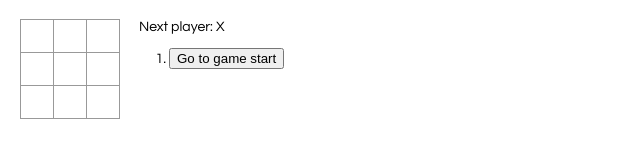
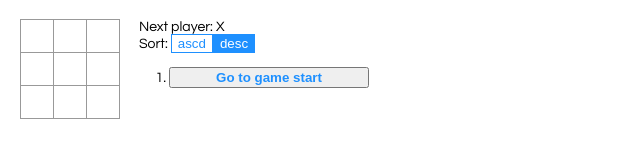
Before and after one commit to neimadVN/tictactoe, a React app: page / in a window 1280 px wide. Shown: the whole page, without its empty margins (0-640 px from the left). Built offline with nearby package versions, Linux system fonts and the light colour scheme.

Commit message:
complete the game

```diff
--- /dev/null
+++ b/src/components/UISegment/UISegment.css
@@ -0,0 +1,18 @@
+.segment-btn {
+    border: 1px solid dodgerblue;
+    margin: 0;
+}
+
+.segment-btn.segment-selected {
+    color: white;
+    background-color: dodgerblue;
+}
+
+.segment-btn.segment-selecteable {
+    color: dodgerblue;
+    background-color: white;
+}
+
+.ui-segment {
+    display: inline-block;
+}
--- /dev/null
+++ b/src/components/UISegment/UISegment.js
@@ -0,0 +1,37 @@
+import React from 'react';
+import './UISegment.css';
+
+function Segment(props) {
+    const list = props.segmentList;
+    const selected = props.selectedSegment;
+
+    const rendingSegmentBar = [];
+
+    for (let i in list) {
+        let currSegment = '';
+
+        if (list[i] === selected) {
+            currSegment =
+                <button key={list[i]} className="segment-btn segment-selected">
+                    {list[i]}
+                </button>
+            ;
+        } else {
+            currSegment =
+                <button key={list[i]} className="segment-btn segment-selecteable" onClick={() => props.onClick(list[i])}>
+                    {list[i]}
+                </button>
+            ;
+        }
+
+        rendingSegmentBar.push(currSegment);
+    }
+
+    return (
+        <div className="ui-segment">
+            {rendingSegmentBar}
+        </div>
+    );
+}
+
+export default Segment;
--- a/src/components/board.js
+++ b/src/components/board.js
@@ -1,5 +1,4 @@
 import React from 'react';
-import ReactDOM from 'react-dom';
 import '../index.css';
 
 import Square from './square.js';
@@ -13,33 +12,48 @@ class Board extends React.Component {
     };
   }
 
+  arrangeBoard() {
+    const rendingBoard = [];
 
-    renderSquare(i) {
+    const winLine = this.props.winLine;
+    let SquareInd = 0;
+
+    for (let r = 0; r < 3; r++) {
+      const squaresRow = [];
+
+      for (let c = 0; c < 3; c++) {
+        const isOnWinLine = winLine.includes(SquareInd);
+        const CurrSquare = this.renderSquare(SquareInd, isOnWinLine);
+
+        squaresRow.push(CurrSquare);
+        SquareInd++;
+      }
+
+      rendingBoard.push(
+        <div key={r.toString()} className="board-row">
+          {squaresRow}
+        </div>
+      );
+    }
+
+    return rendingBoard;
+  }
+
+  renderSquare(i, isOnWinLine) {
     return <Square
+      key={i}
+      isOnWinLine={isOnWinLine}
       value={this.props.squares[i]}
       onClick={() => this.props.onClick(i)}
     />;
   }
 
   render() {
+    const rendingBoard = this.arrangeBoard();
+
     return (
       <div>
-
-          <div className="board-row">
-            {this.renderSquare(0)}
-            {this.renderSquare(1)}
-            {this.renderSquare(2)}
-          </div>
-          <div className="board-row">
-            {this.renderSquare(3)}
-            {this.renderSquare(4)}
-            {this.renderSquare(5)}
-          </div>
-          <div className="board-row">
-            {this.renderSquare(6)}
-            {this.renderSquare(7)}
-            {this.renderSquare(8)}
-          </div>
+        {rendingBoard}
       </div>
     );
   }
--- a/src/components/game.js
+++ b/src/components/game.js
@@ -1,8 +1,8 @@
 import React from 'react';
-import ReactDOM from 'react-dom';
 import '../index.css';
 
 import Board from './board.js';
+import Segment from './UISegment/UISegment.js';
 
 const COLUMNS = 3;
 const ROWS = 3;
@@ -15,7 +15,9 @@ class Game extends React.Component {
         squares: Array(9).fill(null),
       }],
       xIsNext: true,
-      stepNumber: 0
+      stepNumber: 0,
+      segmentList: ['ascd', 'desc'],
+      selectedSegment: 'desc'
     };
   }
 
@@ -32,7 +34,7 @@ class Game extends React.Component {
       history: history.concat([{
         squares: squares,
         hitSquare: i,
-        hitMark  : squares[i]
+        hitMark: squares[i]
       }]),
       stepNumber: history.length,
       xIsNext: !this.state.xIsNext
@@ -49,24 +51,32 @@ class Game extends React.Component {
   render() {
     const history = this.state.history;
     const current = history[this.state.stepNumber];
-      const winner = calculateWinner(current.squares);
+    const winObject = calculateWinner(current.squares);
+
+    const winner = winObject ? winObject.winner : null;
+    const winLine = winObject ? winObject.winLine : [];
 
     const moves = history.map((step, move) => {
-        const moveRow =  Math.floor(step.hitSquare/COLUMNS);
-        const moveCol =  step.hitSquare % ROWS;
+      const moveRow = Math.floor(step.hitSquare / COLUMNS);
+      const moveCol = step.hitSquare % ROWS;
 
       const desc = move ?
-          step.hitMark + ' - (' + moveRow + ',' + moveCol + ')' :
+        step.hitMark + ' - (' + moveCol + ',' + moveRow + ')' :
         'Go to game start';
-        console.log(step);
+
+      let moveButton = '';
+      if (move === this.state.stepNumber) {
+        moveButton = (<button className="move-btn current-move" onClick={() => { this.jumpTo(move); }}>
+          {desc}
+        </button>);
+      } else {
+        moveButton = (<button className="move-btn" onClick={() => { this.jumpTo(move); }}>
+          {desc}
+        </button>);
+      }
       return (
         <li key={move}>
-
-  <button onClick={() =>
-    {
-      this.jumpTo(move);
-    }}>{desc}</button>
-
+          {moveButton}
         </li>
       );
     });
@@ -74,22 +84,40 @@ class Game extends React.Component {
     let status;
     if (winner) {
       status = 'Winner: ' + winner;
+    } else if (this.state.stepNumber === 9) {
+      status = 'Game DRAW!!!';
     } else {
       status = 'Next player: ' + (this.state.xIsNext ? 'X' : 'O');
     }
+
+    const movesList = this.state.selectedSegment !== 'desc' ?
+                      <ol>{moves}</ol> :
+                      <ol className="list-reverse">{moves}</ol>;
 
     return (
       <div className="game">
         <div className="game-board">
           <Board
+            winLine={winLine}
             squares={current.squares}
             onClick={(i) => this.handleClick(i)}
           />
         </div>
         <div className="game-info">
           <div>{status}</div>
-
-  <ol>{moves}</ol>
+          <div>
+            <span>Sort: </span>
+            <Segment
+              segmentList={this.state.segmentList}
+              selectedSegment={this.state.selectedSegment}
+              onClick={(newSelectedSegment) => {
+                this.setState({
+                  selectedSegment : newSelectedSegment
+                });
+              }}
+            />
+          </div>
+          {movesList}
         </div>
       </div>
     );
@@ -111,7 +139,11 @@ function calculateWinner(squares) {
   for (let i = 0; i < lines.length; i++) {
     const [a, b, c] = lines[i];
     if (squares[a] && squares[a] === squares[b] && squares[a] === squares[c]) {
-      return squares[a];
+      const winObject = {
+        'winLine': lines[i],
+        'winner': squares[a]
+      };
+      return winObject;
     }
   }
   return null;
--- a/src/components/square.js
+++ b/src/components/square.js
@@ -1,13 +1,22 @@
 import React from 'react';
-import ReactDOM from 'react-dom';
 import '../index.css';
 
 function Square(props) {
-  return (
-    <button className="square" onClick={props.onClick}>
-      {props.value}
-    </button>
-  );
+  const isOnWinLine = props.isOnWinLine;
+
+  if (isOnWinLine) {
+    return (
+      <button className="square square-winline" onClick={props.onClick}>
+        {props.value}
+      </button>
+    );
+  } else {
+    return (
+      <button className="square" onClick={props.onClick}>
+        {props.value}
+      </button>
+    );
+  }
 }
 
 export default Square;
--- a/src/index.css
+++ b/src/index.css
@@ -38,6 +38,13 @@ body {
 
   .square:hover {
     cursor: pointer;
+    background-color: lightblue;
+  }
+
+  .square.square-winline {
+    font-weight: bolder;
+    color: white;
+    background-color: dodgerblue;
   }
 
   .kbd-navigation .square:focus {
@@ -52,3 +59,17 @@ body {
   .game-info {
     margin-left: 20px;
   }
+
+  button.move-btn {
+    width: 200px;
+  }
+
+  button.move-btn.current-move {
+    font-weight: bold;
+    color: dodgerblue;
+  }
+
+  .list-reverse {
+    display: flex;
+    flex-direction: column-reverse;
+  }
```
Also changed, not shown: 1 other file. Lines whose indentation alone changed are shown as unchanged.
